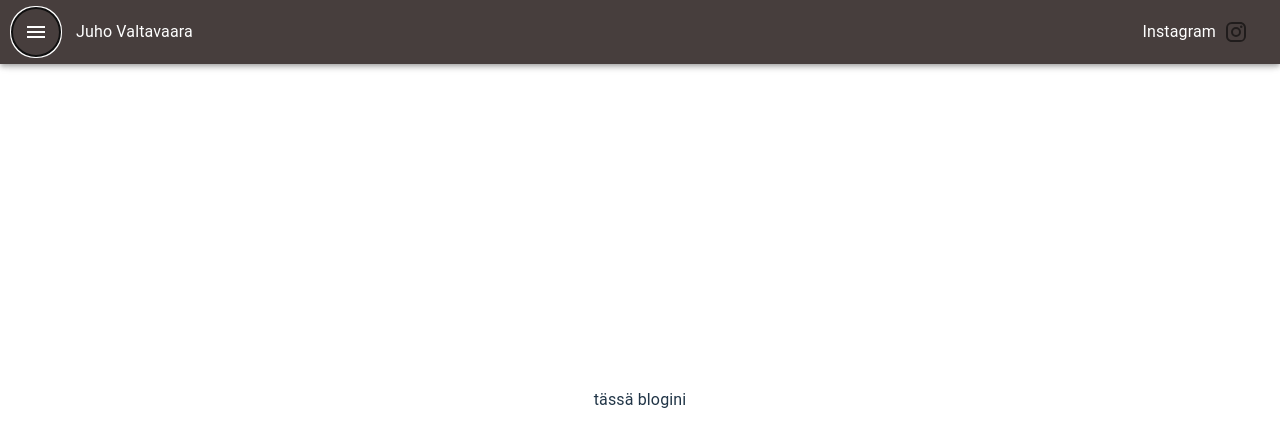
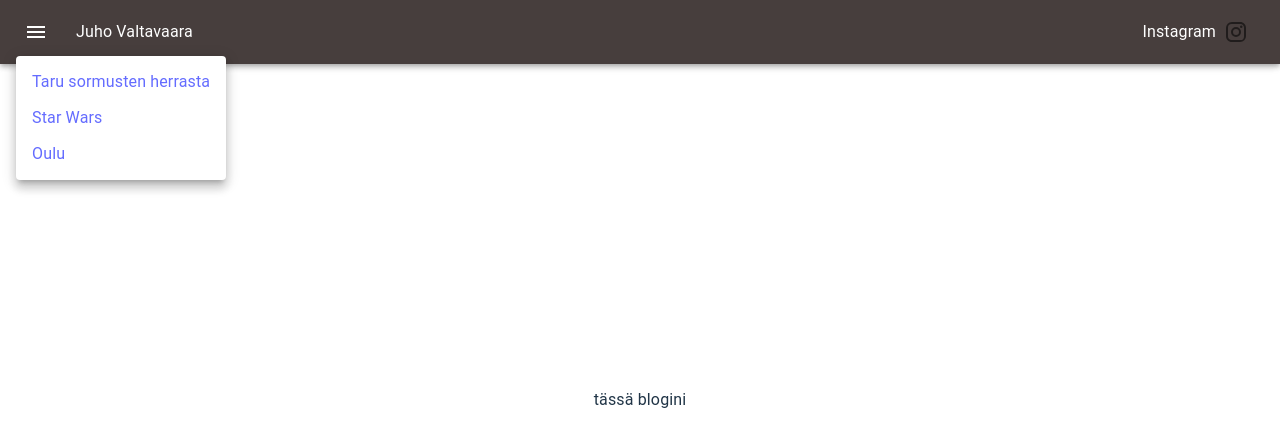
Before and after one commit to juvalta/blogi, a React (Vite) app: page /blogi in a window 1280 px wide. Both pictures are taken after a click on the button 36 px from the left and 32 px from the top of the page. Shown: the top 446 px of the page. Built offline with nearby package versions, Linux system fonts and the light colour scheme.

Commit message:
Added menu dropdown

```diff
--- a/src/componenets/Header.jsx
+++ b/src/componenets/Header.jsx
@@ -10,6 +10,7 @@ import InstagramIcon from '@mui/icons-material/Instagram';
 
 import Menu from '@mui/material/Menu';
 import MenuItem from '@mui/material/MenuItem';
+import { Link } from "react-router-dom";
 
 
 
@@ -32,11 +33,15 @@ function Header() {
                 <AppBar position="fixed" sx={{ bgcolor: "#473e3d" }}>
                     <Toolbar>
                         <IconButton
+                            onClick={handleClick}
                             size="large"
                             edge="start"
                             color="inherit"
                             aria-label="menu"
                             sx={{ mr: 2 }}
+                            aria-controls={open ? 'navigationmenu' : undefined}
+                            aria-haspopup="true"
+                            aria-expanded={open ? 'true' : undefined}
                         >
                             <MenuIcon />
                         </IconButton>
@@ -50,11 +55,21 @@ function Header() {
                             onClick={handleClose}
 
                         >
-
-                            <MenuItem >
-
+                            <Link to='./tarusormustenherrasta'>
+                            <MenuItem onClick={handleClose}>
+                                <Typography>Taru sormusten herrasta</Typography>
                             </MenuItem>
-
+                            </Link>
+                            <Link to='./starwars'>
+                            <MenuItem onClick={handleClose}>
+                                <Typography>Star Wars</Typography>
+                            </MenuItem>
+                            </Link>
+                            <Link to='./oulu'>
+                            <MenuItem onClick={handleClose}>
+                                <Typography>Oulu</Typography>
+                            </MenuItem>
+                            </Link>
                         </Menu>
 
                         <Typography> Juho Valtavaara </Typography>
```
